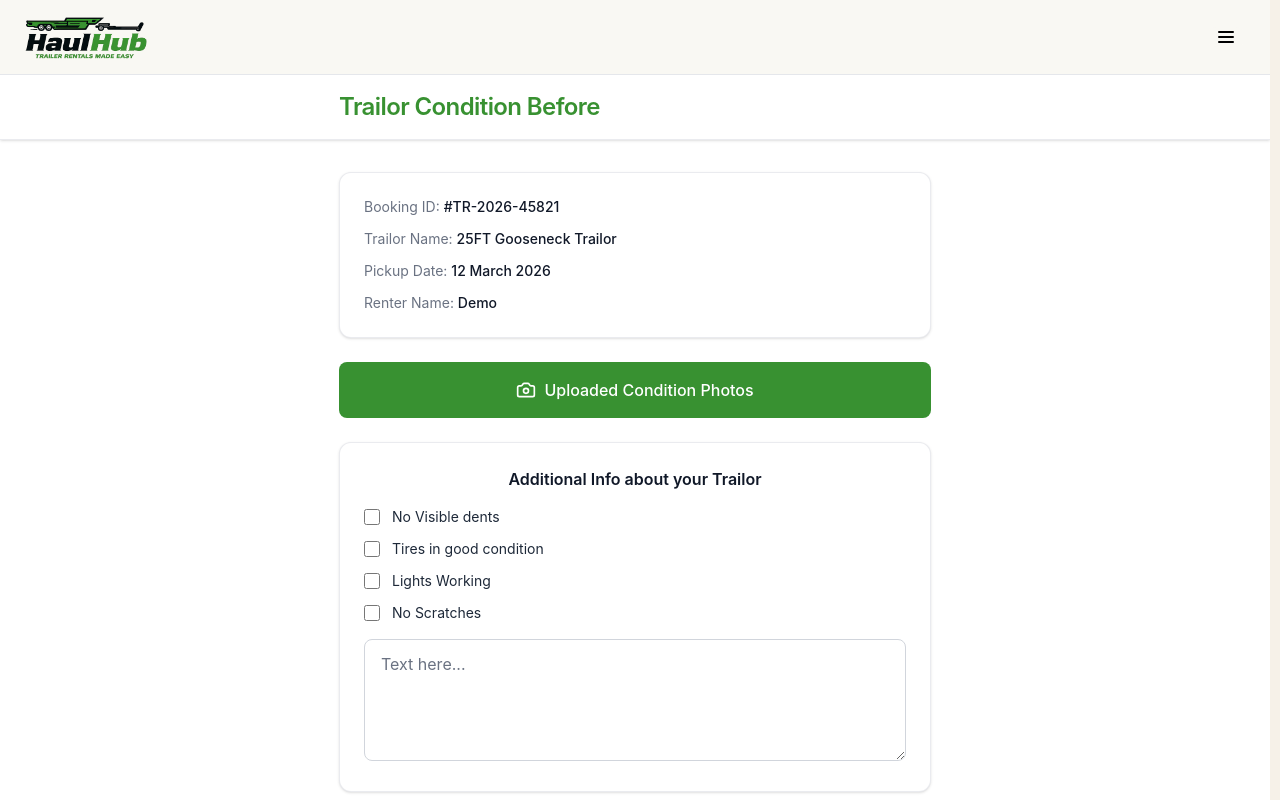
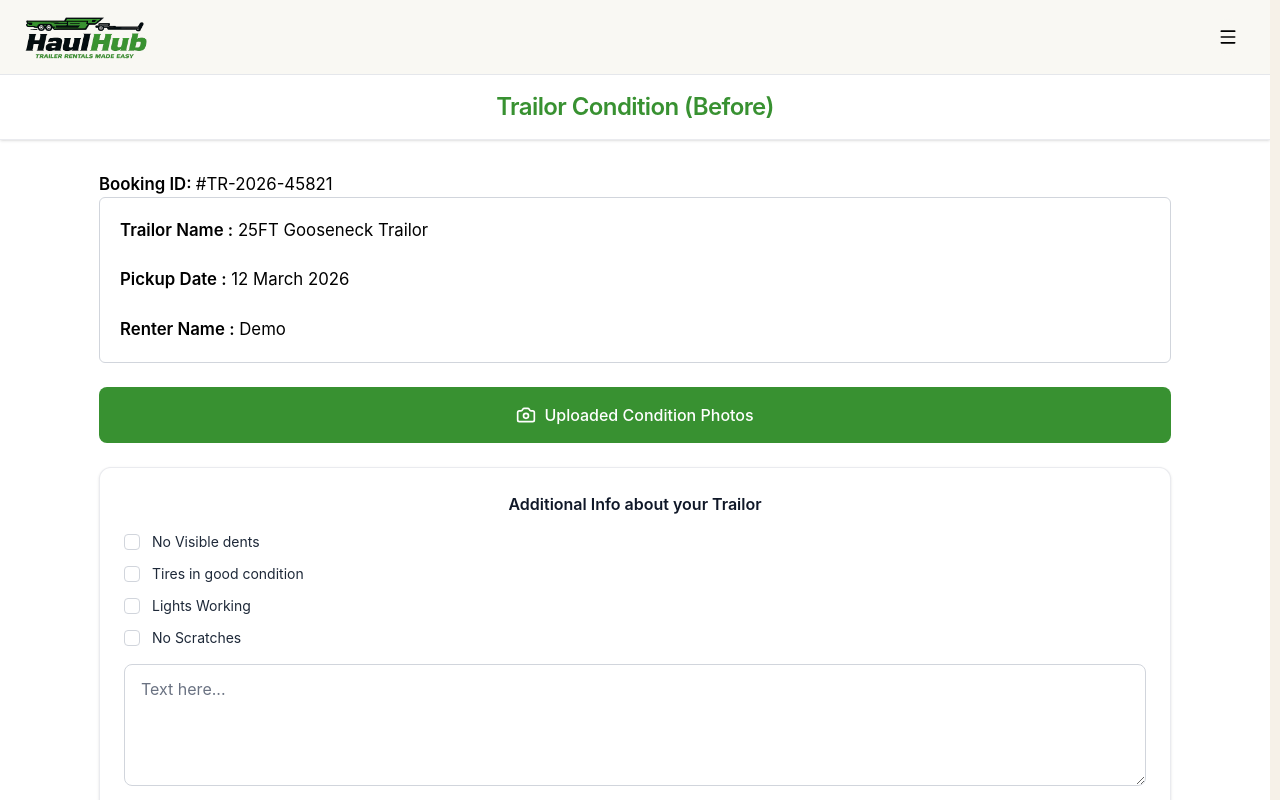
Before and after one commit to devakash400/HaulHub_ReactJS, a React (Create React App) app: page /trailor-condition in a window 1280 px wide. Shown: the top 800 px of the page. Built offline with nearby package versions, Linux system fonts and the light colour scheme.

Commit message:
fixedBugs

```diff
--- a/src/components/BottomBar/BottomBar.tsx
+++ b/src/components/BottomBar/BottomBar.tsx
@@ -187,7 +187,7 @@ const BottomBar: React.FC = () => {
 
           {/* Right socials */}
           <div className="flex items-center justify-center gap-3 sm:justify-end">
-          <span className="text-gray-700 font-medium">Join us</span>
+          <span className="text-gray-700 font-medium">Join Us</span>
           <a
             href="https://www.facebook.com"
             aria-label="Facebook"
--- a/src/components/ModalHeader.tsx
+++ b/src/components/ModalHeader.tsx
@@ -20,15 +20,15 @@ export const ModalHeader: React.FC<ModalHeaderProps> = ({
   titleId,
 }) => {
   return (
-    <div className="flex items-center gap-3 px-3 sm:px-5 py-3 bg-[#389131] text-white rounded-t-2xl sm:rounded-t-2xl">
+    <div className="flex items-center gap-3 px-3 sm:px-5 py-4 sm:py-5 bg-[#389131] text-white rounded-t-2xl sm:rounded-t-2xl">
       <button
         type="button"
         onClick={onClose}
         aria-label={variant === "back" ? "Back" : "Close"}
         className={`flex items-center justify-center shrink-0 ${
           variant === "back"
-            ? "w-7 h-7 text-white hover:bg-white/10 rounded-full"
-            : "w-9 h-9 rounded-full bg-white/15 text-white hover:bg-white/25"
+            ? "w-8 h-8 text-white hover:bg-white/10 rounded-full"
+            : "w-10 h-10 rounded-full bg-white/15 text-white hover:bg-white/25"
         } transition-colors`}
       >
         {variant === "back" ? (
--- a/src/components/Navbar/Navbar.tsx
+++ b/src/components/Navbar/Navbar.tsx
@@ -2,7 +2,7 @@ import React, { useState, useEffect, useRef } from "react";
 import { Link, useLocation, useNavigate } from "react-router-dom";
 import { useDispatch, useSelector } from "react-redux";
 import { toast } from "react-toastify";
-import { Search } from "lucide-react";
+import { Menu, Search } from "lucide-react";
 import { images } from "../../assets/images/index.ts";
 import LoginModal from "../../pages/Auth/Login/Login.tsx";
 import { SignUpModal, SignUpData } from "../TrailerDetails/SignUpModal.tsx";
@@ -71,7 +71,7 @@ const Navbar: React.FC = () => {
   };
 
   return (
-    <nav className="sticky top-0 z-20 bg-[#F9F8F3] border-b border-gray-200 font-sans min-w-0 w-full">
+    <nav className="sticky top-0 z-50 bg-[#F9F8F3] border-b border-gray-200 font-sans min-w-0 w-full">
       <div className="flex items-center justify-between gap-3 px-4 sm:px-6 py-3 min-w-0 w-full">
         {/* Left: Logo */}
         <Link
@@ -111,18 +111,14 @@ const Navbar: React.FC = () => {
           type="button"
           onClick={toggleDrawer}
           aria-label="Toggle navigation dropdown"
-          className="inline-flex items-center justify-center px-3 py-1 rounded-full border-0 bg-[#F9F8F3] cursor-pointer"
+          className="inline-flex items-center justify-center rounded-full border-0 bg-[#F9F8F3] cursor-pointer p-2"
         >
-          <span className="inline-flex flex-col gap-[3px]">
-            <span className="w-4 h-[2px] rounded-full bg-black" />
-            <span className="w-4 h-[2px] rounded-full bg-black" />
-            <span className="w-4 h-[2px] rounded-full bg-black" />
-          </span>
+          <Menu className="h-5 w-5 text-black" aria-hidden />
         </button>
 
         {/* Dropdown menu */}
         {isDrawerOpen && (
-          <div className="absolute top-11 right-0 z-30 min-w-[180px] rounded-lg bg-white py-2 shadow-[0_10px_25px_rgba(15,23,42,0.15)]">
+          <div className="absolute top-11 right-0 z-[60] min-w-[180px] rounded-lg bg-white py-2 shadow-[0_10px_25px_rgba(15,23,42,0.15)]">
             <div className="p-0">
               <ul className="m-0 list-none p-0 text-[0.9rem] text-black font-normal">
                 {/* Owner menu: Home, Book your Trailor, Notification, Contact, Profile, Logout */}
--- a/src/components/TrailerDetails/AddTrailerModal.tsx
+++ b/src/components/TrailerDetails/AddTrailerModal.tsx
@@ -459,16 +459,13 @@ export const AddTrailerModal: React.FC<AddTrailerModalProps> = ({
                           setSelectedDimensionPreset("");
                         }}
                         onBlur={() => handleBlur("length")}
-                        placeholder="12"
+                        placeholder={`12 ${dimensionUnit}`}
                         className={`flex-1 min-w-0 rounded-lg border px-3 py-2.5 text-sm focus:outline-none focus:ring-2 focus:ring-[#389131]/20 ${
                           touched.length && errors.length
                             ? "border-red-500"
                             : "border-gray-300"
                         }`}
                       />
-                      <span className="flex-shrink-0 text-sm text-gray-500">
-                        {dimensionUnit}
-                      </span>
                     </div>
                     <div className="min-h-5">
                       {touched.length && errors.length && (
@@ -489,16 +486,13 @@ export const AddTrailerModal: React.FC<AddTrailerModalProps> = ({
                           setSelectedDimensionPreset("");
                         }}
                         onBlur={() => handleBlur("width")}
-                        placeholder="6"
+                        placeholder={`6 ${dimensionUnit}`}
                         className={`flex-1 min-w-0 rounded-lg border px-3 py-2.5 text-sm focus:outline-none focus:ring-2 focus:ring-[#389131]/20 ${
                           touched.width && errors.width
                             ? "border-red-500"
                             : "border-gray-300"
                         }`}
                       />
-                      <span className="flex-shrink-0 text-sm text-gray-500">
-                        {dimensionUnit}
-                      </span>
                     </div>
                     <div className="min-h-5">
                       {touched.width && errors.width && (
@@ -507,8 +501,8 @@ export const AddTrailerModal: React.FC<AddTrailerModalProps> = ({
                     </div>
                   </div>
                 </div>
-                <div className="flex justify-center">
-                  <div className="flex flex-col w-full max-w-[calc(50%-0.5rem)]">
+                <div className="grid grid-cols-2 gap-4">
+                  <div className="flex flex-col">
                     <label className="mb-1.5 block text-left text-sm font-medium text-neutral-800">
                       Height
                     </label>
@@ -521,16 +515,13 @@ export const AddTrailerModal: React.FC<AddTrailerModalProps> = ({
                           setSelectedDimensionPreset("");
                         }}
                         onBlur={() => handleBlur("height")}
-                        placeholder="5"
+                        placeholder={`5 ${dimensionUnit}`}
                         className={`flex-1 min-w-0 rounded-lg border px-3 py-2.5 text-sm focus:outline-none focus:ring-2 focus:ring-[#389131]/20 ${
                           touched.height && errors.height
                             ? "border-red-500"
                             : "border-gray-300"
                         }`}
                       />
-                      <span className="flex-shrink-0 text-sm text-gray-500">
-                        {dimensionUnit}
-                      </span>
                     </div>
                     <div className="min-h-5">
                       {touched.height && errors.height && (
@@ -538,6 +529,7 @@ export const AddTrailerModal: React.FC<AddTrailerModalProps> = ({
                       )}
                     </div>
                   </div>
+                  <div className="hidden sm:block" />
                 </div>
               </div>
             </div>
--- a/src/components/TrailerDetails/SignUpModal.tsx
+++ b/src/components/TrailerDetails/SignUpModal.tsx
@@ -230,7 +230,19 @@ export const SignUpModal: React.FC<SignUpModalProps> = ({
                 <input
                   type="date"
                   value={dateOfBirth}
-                  onChange={(e) => setDateOfBirth(e.target.value)}
+                  min="1900-01-01"
+                  max="9999-12-31"
+                  onChange={(e) => {
+                    const v = e.target.value;
+                    if (!v) {
+                      setDateOfBirth("");
+                      return;
+                    }
+                    const [y, m, d] = v.split("-");
+                    if (!y || !m || !d) return;
+                    const year = y.slice(0, 4);
+                    setDateOfBirth(`${year}-${m}-${d}`);
+                  }}
                   className="w-full border border-gray-300 rounded-lg px-3 py-3 text-gray-900 placeholder:text-gray-400 focus:outline-none focus:ring-2 focus:ring-[#389131] focus:border-transparent"
                 />
               </div>
@@ -291,6 +303,7 @@ export const SignUpModal: React.FC<SignUpModalProps> = ({
                     value={password}
                     onChange={(e) => setPassword(e.target.value)}
                     onBlur={() => setPasswordTouched(true)}
+                    placeholder="Enter your password"
                     className="w-full border border-gray-300 rounded-lg px-3 pr-10 py-3 text-gray-900 placeholder:text-gray-400 focus:outline-none focus:ring-2 focus:ring-[#389131] focus:border-transparent"
                   />
                   <button
@@ -306,7 +319,7 @@ export const SignUpModal: React.FC<SignUpModalProps> = ({
                     )}
                   </button>
                 </div>
-                {passwordTouched && (
+                {passwordTouched && password.trim().length > 0 && (
                   <ul className="mt-2 space-y-0.5 text-xs">
                     <li
                       className={
--- a/src/pages/Dashboard/Container.tsx
+++ b/src/pages/Dashboard/Container.tsx
@@ -77,17 +77,17 @@ const Container: React.FC = () => {
           type="button"
           onClick={goPrev}
           aria-label="Previous slide"
-          className="absolute left-2 top-1/2 -translate-y-1/2 z-10 w-10 h-10 rounded-full bg-black/50 hover:bg-black/70 text-white flex items-center justify-center transition-colors"
+          className="absolute left-2 top-1/2 -translate-y-1/2 z-10 flex h-8 w-8 items-center justify-center rounded-full bg-black/50 text-white transition-colors hover:bg-black/70 sm:h-10 sm:w-10"
         >
-          <ChevronLeft className="w-6 h-6" />
+          <ChevronLeft className="h-5 w-5 sm:h-6 sm:w-6" />
         </button>
         <button
           type="button"
           onClick={goNext}
           aria-label="Next slide"
-          className="absolute right-2 top-1/2 -translate-y-1/2 z-10 w-10 h-10 rounded-full bg-black/50 hover:bg-black/70 text-white flex items-center justify-center transition-colors"
+          className="absolute right-2 top-1/2 -translate-y-1/2 z-10 flex h-8 w-8 items-center justify-center rounded-full bg-black/50 text-white transition-colors hover:bg-black/70 sm:h-10 sm:w-10"
         >
-          <ChevronRight className="w-6 h-6" />
+          <ChevronRight className="h-5 w-5 sm:h-6 sm:w-6" />
         </button>
 
         <div className="absolute bottom-3 left-1/2 -translate-x-1/2 z-10 flex gap-2">
--- a/src/pages/Dashboard/Home.tsx
+++ b/src/pages/Dashboard/Home.tsx
@@ -28,7 +28,7 @@ const Home: React.FC = () => {
       {isOwnerWithNoTrailers ? (
         /* Empty state below container - no trailer listings shown */
         <div className="flex flex-col items-center justify-center px-6 py-16 sm:py-24 text-center">
-          <div className="relative w-full max-w-md bg-white rounded-xl shadow-lg border border-gray-200 border-l-0">
+          <div className="relative w-full rounded-xl bg-white shadow-lg border border-gray-200 border-l-0 sm:w-[70%] sm:max-w-[920px]">
             <div className="flex flex-col items-center justify-center px-6 py-12 sm:py-16 text-center">
               <p className="text-lg font-semibold text-gray-900 mb-2">
                 You haven&apos;t added any trailers yet.
--- a/src/pages/TrailorCondition/TrailorCondition.tsx
+++ b/src/pages/TrailorCondition/TrailorCondition.tsx
@@ -98,33 +98,34 @@ const TrailorCondition: React.FC = () => {
   return (
     <div className="min-h-screen w-full min-w-0 overflow-x-hidden bg-white font-sans">
       <header className="sticky top-0 z-40 bg-white border-b border-gray-200/80 shadow-sm">
-        <div className="mx-auto max-w-[640px] px-4 py-4 sm:px-6">
-          <h1 className="text-xl font-semibold tracking-tight text-[#389131] sm:text-2xl">
-            Trailor Condition Before
+        <div className="mx-auto max-w-[1120px] px-4 py-4 sm:px-6">
+          <h1 className="text-center text-xl font-semibold tracking-tight text-[#389131] sm:text-2xl">
+            Trailor Condition (Before)
           </h1>
         </div>
       </header>
 
-      <main className="mx-auto max-w-[640px] px-4 py-6 sm:px-6 sm:py-8">
+      <main className="mx-auto max-w-[1120px] px-4 py-6 sm:px-6 sm:py-8">
         <form onSubmit={handleSubmit} className="space-y-6">
           {/* Booking details */}
-          <section className="rounded-xl border border-gray-200/80 bg-white p-6 shadow-sm">
-            <div className="space-y-3 text-sm">
+          <section className="space-y-3">
+            <p className="m-0 text-[1.05rem] font-semibold text-black">
+              Booking ID: <span className="font-normal">{bookingId}</span>
+            </p>
+            <div className="rounded-md border border-gray-300 bg-white p-5">
+              <div className="space-y-6 text-[1.05rem] text-black">
                 <div>
-                <span className="text-gray-500">Booking ID:</span>{" "}
-                <span className="font-medium text-gray-900">{bookingId}</span>
+                  <span className="font-semibold">Trailor Name :</span>{" "}
+                  <span className="font-normal">{trailorName}</span>
                 </div>
                 <div>
-                <span className="text-gray-500">Trailor Name:</span>{" "}
-                <span className="font-medium text-gray-900">{trailorName}</span>
+                  <span className="font-semibold">Pickup Date :</span>{" "}
+                  <span className="font-normal">{pickupDate}</span>
                 </div>
                 <div>
-                <span className="text-gray-500">Pickup Date:</span>{" "}
-                <span className="font-medium text-gray-900">{pickupDate}</span>
+                  <span className="font-semibold">Renter Name :</span>{" "}
+                  <span className="font-normal">{renterName}</span>
                 </div>
-              <div>
-                <span className="text-gray-500">Renter Name:</span>{" "}
-                <span className="font-medium text-gray-900">{renterName}</span>
               </div>
             </div>
           </section>
@@ -194,8 +195,22 @@ const TrailorCondition: React.FC = () => {
                     type="checkbox"
                     checked={checklist[item.id] ?? false}
                     onChange={() => toggleCheck(item.id)}
-                    className="h-4 w-4 rounded border-gray-300 text-[#389131] focus:ring-[#389131]"
+                    className="peer sr-only"
                   />
+                  <span className="flex h-4 w-4 items-center justify-center rounded border border-gray-300 bg-white peer-checked:border-[#389131] peer-checked:bg-[#389131] peer-checked:text-white peer-checked:[&_svg]:opacity-100 peer-focus:outline-none peer-focus:ring-2 peer-focus:ring-[#389131]/30">
+                    <svg
+                      viewBox="0 0 20 20"
+                      className="h-3 w-3 opacity-0"
+                      fill="none"
+                      stroke="currentColor"
+                      strokeWidth="3"
+                      strokeLinecap="round"
+                      strokeLinejoin="round"
+                      aria-hidden
+                    >
+                      <path d="M4.5 10.5l3.5 3.5L15.5 6.5" />
+                    </svg>
+                  </span>
                   <span className="text-sm text-gray-800">{item.label}</span>
                 </label>
               ))}
--- a/src/pages/TrailorCondition/TrailorConditionAfter.tsx
+++ b/src/pages/TrailorCondition/TrailorConditionAfter.tsx
@@ -116,7 +116,7 @@ const TrailorConditionAfter: React.FC = () => {
   return (
     <div className="min-h-screen w-full min-w-0 overflow-x-hidden bg-white font-sans">
       <header className="sticky top-0 z-40 border-b border-gray-200/80 bg-white shadow-sm">
-        <div className="mx-auto max-w-[640px] px-4 py-4 sm:px-6">
+        <div className="mx-auto max-w-[1120px] px-4 py-4 sm:px-6">
           <p className="mb-1 text-left text-sm text-gray-500">
             Booking ID: <span className="font-medium text-gray-900">{bookingId}</span>
           </p>
@@ -126,7 +126,7 @@ const TrailorConditionAfter: React.FC = () => {
         </div>
       </header>
 
-      <main className="mx-auto max-w-[640px] px-4 py-6 sm:px-6 sm:py-8">
+      <main className="mx-auto max-w-[1120px] px-4 py-6 sm:px-6 sm:py-8">
         {isSubmitted ? (
           <>
             {/* Completion view - Inspection Summary, Damage Note, Price, Done */}
@@ -188,8 +188,8 @@ const TrailorConditionAfter: React.FC = () => {
             <form onSubmit={handleSubmit} className="space-y-6">
           {/* Before Vs After Comparison */}
           <section className="rounded-xl border border-gray-200/80 bg-white p-4 shadow-sm">
-            <div className="flex items-stretch gap-3">
-              <div className="flex flex-1 flex-col">
+            <div className="flex items-stretch justify-center gap-6">
+              <div className="flex w-full max-w-[320px] flex-col">
                 <div className="aspect-[4/3] overflow-hidden rounded-lg bg-gray-100">
                   {beforePhoto ? (
                     <img
@@ -221,7 +221,7 @@ const TrailorConditionAfter: React.FC = () => {
               <div className="flex shrink-0 items-center">
                 <ArrowLeftRight className="h-8 w-8 text-[#389131]" />
               </div>
-              <div className="flex flex-1 flex-col">
+              <div className="flex w-full max-w-[320px] flex-col">
                 <div className="aspect-[4/3] overflow-hidden rounded-lg bg-gray-100">
                   {afterPhoto ? (
                     <img
@@ -261,10 +261,10 @@ const TrailorConditionAfter: React.FC = () => {
             <h2 className="mb-4 text-base font-semibold text-gray-900">
               Upload Return Photos:
             </h2>
-            <div className="grid grid-cols-2 gap-4">
+            <div className="grid grid-cols-1 justify-items-center gap-4 sm:grid-cols-2">
               {RETURN_PHOTOS.map(({ id, label }) => (
-                <div key={id} className="flex flex-col">
-                  <div className="aspect-square overflow-hidden rounded-lg bg-gray-100">
+                <div key={id} className="flex w-full max-w-[320px] flex-col">
+                  <div className="aspect-[4/3] overflow-hidden rounded-lg bg-gray-100">
                     {returnPhotos[id] ? (
                       <img
                         src={returnPhotos[id]}
@@ -314,8 +314,22 @@ const TrailorConditionAfter: React.FC = () => {
                     type="checkbox"
                     checked={inspection[option.id] ?? false}
                     onChange={() => toggleInspection(option.id)}
-                    className="h-4 w-4 rounded border-gray-300 text-[#389131] focus:ring-[#389131]"
+                    className="peer sr-only"
                   />
+                  <span className="flex h-4 w-4 items-center justify-center rounded border border-gray-300 bg-white peer-checked:border-[#389131] peer-checked:bg-[#389131] peer-checked:text-white peer-checked:[&_svg]:opacity-100 peer-focus:outline-none peer-focus:ring-2 peer-focus:ring-[#389131]/30">
+                    <svg
+                      viewBox="0 0 20 20"
+                      className="h-3 w-3 opacity-0"
+                      fill="none"
+                      stroke="currentColor"
+                      strokeWidth="3"
+                      strokeLinecap="round"
+                      strokeLinejoin="round"
+                      aria-hidden
+                    >
+                      <path d="M4.5 10.5l3.5 3.5L15.5 6.5" />
+                    </svg>
+                  </span>
                   <span className="text-sm text-gray-800">{option.label}</span>
                 </label>
               ))}
```
Lines whose indentation alone changed are shown as unchanged.
